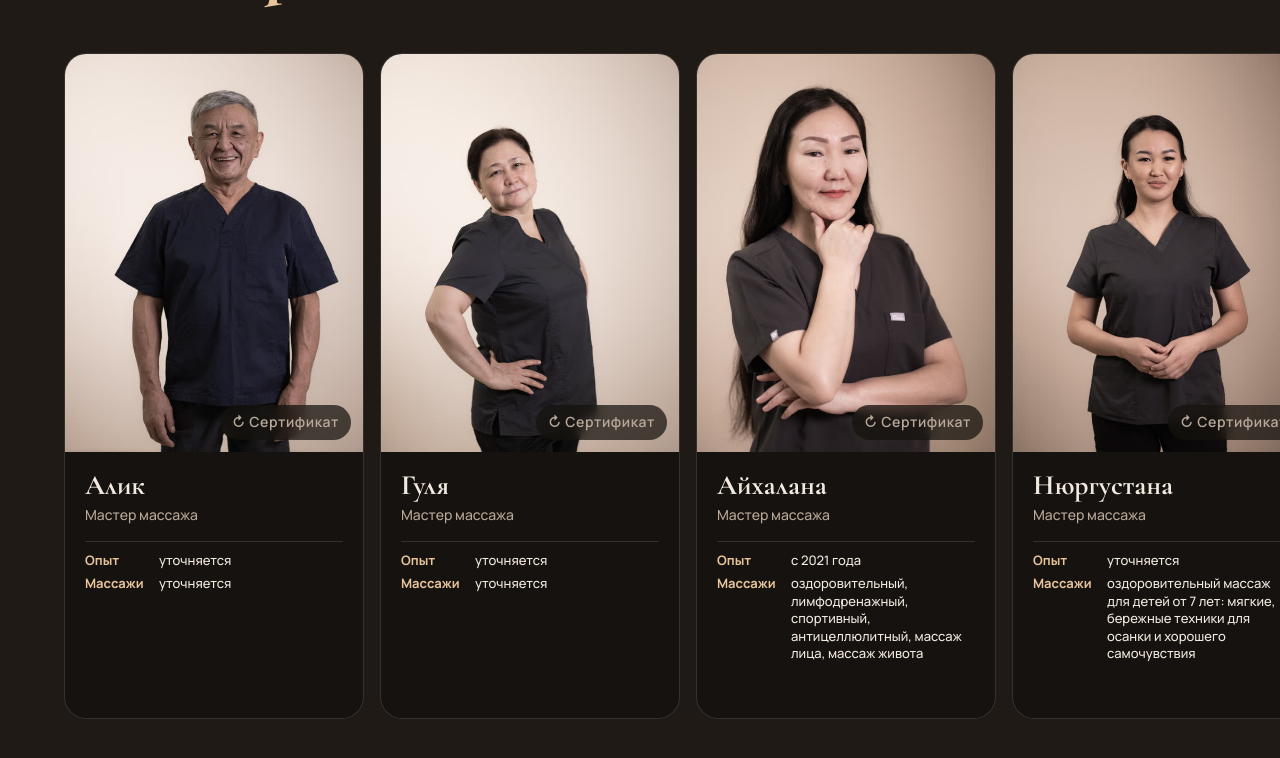
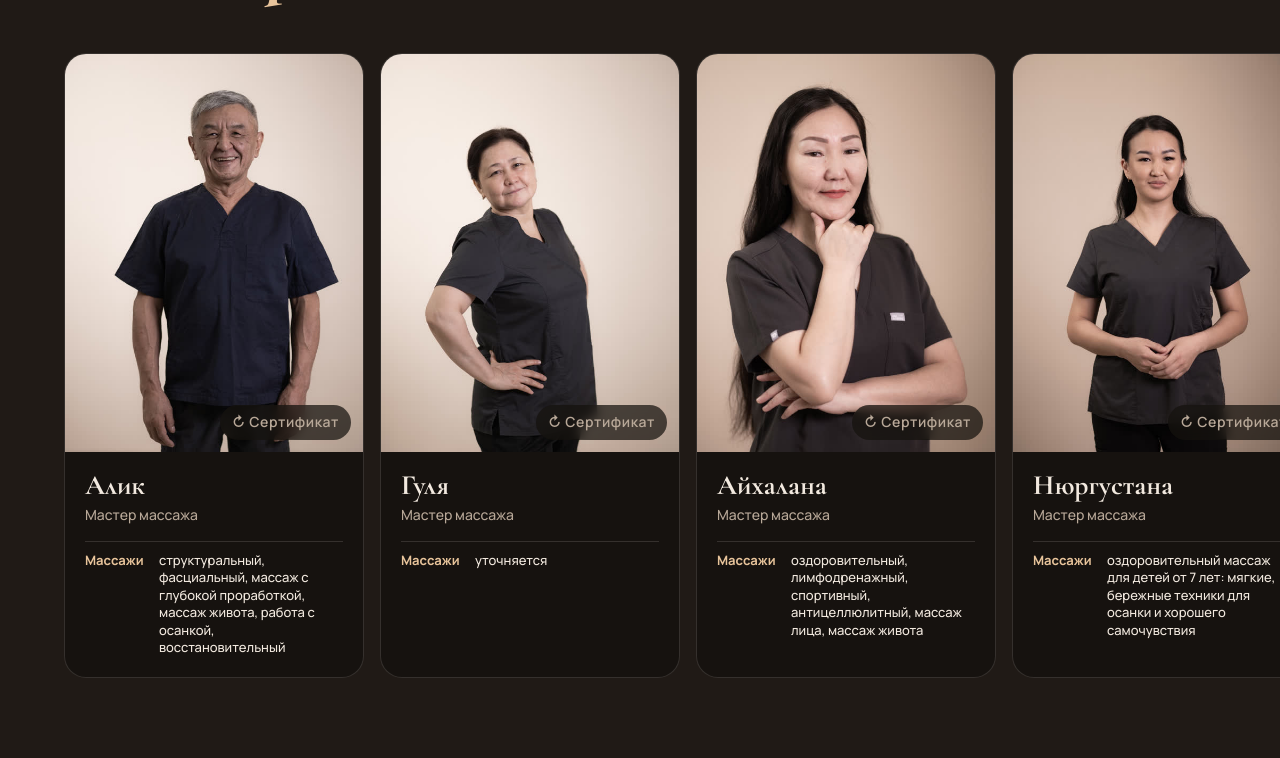
Before and after one commit to zhakypovpulse-byte/massageyakutsk, a plain HTML site: page index.html in a window 1280 px wide. Shown: the part 10460-11218 px from the top of the page. Drawn offline with Linux system fonts and the light colour scheme; no server answers; animation ran at ten frames a second.

Commit message:
content: убран опыт у мастеров, карточка Алика, без медицинских слов

```diff
--- a/index.html
+++ b/index.html
@@ -630,14 +630,14 @@
         <p class="masters__lead" data-i18n="masters_lead">У каждого мастера свой опыт и своя техника. Нажмите на фото, чтобы увидеть сертификат. Скажите в WhatsApp, к кому хотите, и мы подберём время.</p>
       </div>
       <div class="masters__rail">
-        <figure class="master"><button class="master__flip" type="button" aria-pressed="false" aria-label="Алик: показать сертификат"><span class="master__face master__face--front"><img src="img/massazhist-yakutsk-alik-sm.jpg" srcset="img/massazhist-yakutsk-alik-sm.jpg 560w, img/massazhist-yakutsk-alik.jpg 900w" sizes="(max-width: 768px) 70vw, 300px" alt="Алик — массажист в Якутске, салон Массаж.якт" loading="lazy" decoding="async"></span><span class="master__face master__face--back"><!-- [ЗАМЕНИТЬ] <img src="img/cert-....jpg" alt="Сертификат мастера Алик"> --><span class="master__cert-empty">Сертификат<br>скоро здесь</span></span><span class="master__hint" aria-hidden="true"></span></button><figcaption><b>Алик</b><span>Мастер массажа</span><dl class="master__info"><div><dt>Опыт</dt><dd>уточняется</dd></div><div><dt>Массажи</dt><dd>уточняется</dd></div></dl></figcaption></figure>
-        <figure class="master"><button class="master__flip" type="button" aria-pressed="false" aria-label="Гуля: показать сертификат"><span class="master__face master__face--front"><img src="img/massazhist-yakutsk-gulya-sm.jpg" srcset="img/massazhist-yakutsk-gulya-sm.jpg 560w, img/massazhist-yakutsk-gulya.jpg 900w" sizes="(max-width: 768px) 70vw, 300px" alt="Гуля — массажист в Якутске, салон Массаж.якт" loading="lazy" decoding="async"></span><span class="master__face master__face--back"><!-- [ЗАМЕНИТЬ] <img src="img/cert-....jpg" alt="Сертификат мастера Гуля"> --><span class="master__cert-empty">Сертификат<br>скоро здесь</span></span><span class="master__hint" aria-hidden="true"></span></button><figcaption><b>Гуля</b><span>Мастер массажа</span><dl class="master__info"><div><dt>Опыт</dt><dd>уточняется</dd></div><div><dt>Массажи</dt><dd>уточняется</dd></div></dl></figcaption></figure>
-        <figure class="master"><button class="master__flip" type="button" aria-pressed="false" aria-label="Айхалана: показать сертификат"><span class="master__face master__face--front"><img src="img/massazhist-yakutsk-aykhalana-sm.jpg" srcset="img/massazhist-yakutsk-aykhalana-sm.jpg 560w, img/massazhist-yakutsk-aykhalana.jpg 900w" sizes="(max-width: 768px) 70vw, 300px" alt="Айхалана — массажист в Якутске, салон Массаж.якт" loading="lazy" decoding="async"></span><span class="master__face master__face--back"><img src="img/cert-aykhalana.jpg" alt="Сертификат мастера Айхалана: классический, лимфодренажный, антицеллюлитный и моделирующий массаж, Северная школа массажа, 2021" loading="lazy" decoding="async"></span><span class="master__hint" aria-hidden="true"></span></button><figcaption><b>Айхалана</b><span>Мастер массажа</span><dl class="master__info"><div><dt>Опыт</dt><dd>с 2021 года</dd></div><div><dt>Массажи</dt><dd>оздоровительный, лимфодренажный, спортивный, антицеллюлитный, массаж лица, массаж живота</dd></div></dl></figcaption></figure>
-        <figure class="master"><button class="master__flip" type="button" aria-pressed="false" aria-label="Нюргустана: показать сертификат"><span class="master__face master__face--front"><img src="img/massazhist-yakutsk-nyurgustana-sm.jpg" srcset="img/massazhist-yakutsk-nyurgustana-sm.jpg 560w, img/massazhist-yakutsk-nyurgustana.jpg 900w" sizes="(max-width: 768px) 70vw, 300px" alt="Нюргустана — массажист в Якутске, салон Массаж.якт" loading="lazy" decoding="async"></span><span class="master__face master__face--back"><!-- [ЗАМЕНИТЬ] <img src="img/cert-....jpg" alt="Сертификат мастера Нюргустана"> --><span class="master__cert-empty">Сертификат<br>скоро здесь</span></span><span class="master__hint" aria-hidden="true"></span></button><figcaption><b>Нюргустана</b><span>Мастер массажа</span><dl class="master__info"><div><dt>Опыт</dt><dd>уточняется</dd></div><div><dt>Массажи</dt><dd>оздоровительный массаж для детей от 7 лет: мягкие, бережные техники для осанки и хорошего самочувствия</dd></div></dl></figcaption></figure>
-        <figure class="master"><button class="master__flip" type="button" aria-pressed="false" aria-label="Аял: показать сертификат"><span class="master__face master__face--front"><img src="img/massazhist-yakutsk-ayal-sm.jpg" srcset="img/massazhist-yakutsk-ayal-sm.jpg 560w, img/massazhist-yakutsk-ayal.jpg 900w" sizes="(max-width: 768px) 70vw, 300px" alt="Аял — массажист в Якутске, салон Массаж.якт" loading="lazy" decoding="async"></span><span class="master__face master__face--back"><img src="img/cert-ayal.jpg" alt="Свидетельство мастера Аял: семинар «Трастовые техники — новый подход», 2024" loading="lazy" decoding="async"></span><span class="master__hint" aria-hidden="true"></span></button><figcaption><b>Аял</b><span>Мастер массажа</span><dl class="master__info"><div><dt>Опыт</dt><dd>уточняется</dd></div><div><dt>Массажи</dt><dd>оздоровительный с элементами мануальной техники, спортивный, классический, баночный, лимфодренажный, расслабляющий</dd></div></dl></figcaption></figure>
-        <figure class="master"><button class="master__flip" type="button" aria-pressed="false" aria-label="Алексей: показать сертификат"><span class="master__face master__face--front"><img src="img/massazhist-yakutsk-aleksey-sm.jpg" srcset="img/massazhist-yakutsk-aleksey-sm.jpg 560w, img/massazhist-yakutsk-aleksey.jpg 900w" sizes="(max-width: 768px) 70vw, 300px" alt="Алексей — массажист в Якутске, салон Массаж.якт" loading="lazy" decoding="async"></span><span class="master__face master__face--back"><!-- [ЗАМЕНИТЬ] <img src="img/cert-....jpg" alt="Сертификат мастера Алексей"> --><span class="master__cert-empty">Сертификат<br>скоро здесь</span></span><span class="master__hint" aria-hidden="true"></span></button><figcaption><b>Алексей</b><span>Мастер массажа</span><dl class="master__info"><div><dt>Опыт</dt><dd>уточняется</dd></div><div><dt>Массажи</dt><dd>лимфодренажный, классический, баночный, спортивный, расслабляющий, оздоровительный</dd></div></dl></figcaption></figure>
-        <figure class="master"><button class="master__flip" type="button" aria-pressed="false" aria-label="Александр: показать сертификат"><span class="master__face master__face--front"><img src="img/massazhist-yakutsk-aleksandr-sm.jpg" srcset="img/massazhist-yakutsk-aleksandr-sm.jpg 560w, img/massazhist-yakutsk-aleksandr.jpg 900w" sizes="(max-width: 768px) 70vw, 300px" alt="Александр — массажист в Якутске, салон Массаж.якт" loading="lazy" decoding="async"></span><span class="master__face master__face--back"><img src="img/cert-aleksandr.jpg" alt="Свидетельство мастера Александр: косметик-эстетист по уходу за телом, 320 часов, 2026" loading="lazy" decoding="async"></span><span class="master__hint" aria-hidden="true"></span></button><figcaption><b>Александр</b><span>Мастер массажа</span><dl class="master__info"><div><dt>Опыт</dt><dd>уточняется</dd></div><div><dt>Массажи</dt><dd>классический, оздоровительный, расслабляющий, спортивный, лимфодренажный, баночный</dd></div></dl></figcaption></figure>
-        <figure class="master"><button class="master__flip" type="button" aria-pressed="false" aria-label="Ислам: показать сертификат"><span class="master__face master__face--front"><img src="img/massazhist-yakutsk-islam-sm.jpg" srcset="img/massazhist-yakutsk-islam-sm.jpg 560w, img/massazhist-yakutsk-islam.jpg 900w" sizes="(max-width: 768px) 70vw, 300px" alt="Ислам — мастер массажа, салон Массаж.якт в Якутске" loading="lazy" decoding="async"></span><span class="master__face master__face--back"><!-- [ЗАМЕНИТЬ] <img src="img/cert-....jpg" alt="Сертификат мастера Ислам"> --><span class="master__cert-empty">Сертификат<br>скоро здесь</span></span><span class="master__hint" aria-hidden="true"></span></button><figcaption><b>Ислам</b><span>Мастер массажа</span><dl class="master__info"><div><dt>Опыт</dt><dd>уточняется</dd></div><div><dt>Массажи</dt><dd>телесная практика, оздоровительный с элементами мануальной техники, расслабляющий, лимфодренажный, классический, спортивный, баночный</dd></div></dl></figcaption></figure>
+        <figure class="master"><button class="master__flip" type="button" aria-pressed="false" aria-label="Алик: показать сертификат"><span class="master__face master__face--front"><img src="img/massazhist-yakutsk-alik-sm.jpg" srcset="img/massazhist-yakutsk-alik-sm.jpg 560w, img/massazhist-yakutsk-alik.jpg 900w" sizes="(max-width: 768px) 70vw, 300px" alt="Алик — массажист в Якутске, салон Массаж.якт" loading="lazy" decoding="async"></span><span class="master__face master__face--back"><!-- [ЗАМЕНИТЬ] <img src="img/cert-....jpg" alt="Сертификат мастера Алик"> --><span class="master__cert-empty">Сертификат<br>скоро здесь</span></span><span class="master__hint" aria-hidden="true"></span></button><figcaption><b>Алик</b><span>Мастер массажа</span><dl class="master__info"><div><dt>Массажи</dt><dd>структуральный, фасциальный, массаж с глубокой проработкой, массаж живота, работа с осанкой, восстановительный</dd></div></dl></figcaption></figure>
+        <figure class="master"><button class="master__flip" type="button" aria-pressed="false" aria-label="Гуля: показать сертификат"><span class="master__face master__face--front"><img src="img/massazhist-yakutsk-gulya-sm.jpg" srcset="img/massazhist-yakutsk-gulya-sm.jpg 560w, img/massazhist-yakutsk-gulya.jpg 900w" sizes="(max-width: 768px) 70vw, 300px" alt="Гуля — массажист в Якутске, салон Массаж.якт" loading="lazy" decoding="async"></span><span class="master__face master__face--back"><!-- [ЗАМЕНИТЬ] <img src="img/cert-....jpg" alt="Сертификат мастера Гуля"> --><span class="master__cert-empty">Сертификат<br>скоро здесь</span></span><span class="master__hint" aria-hidden="true"></span></button><figcaption><b>Гуля</b><span>Мастер массажа</span><dl class="master__info"><div><dt>Массажи</dt><dd>уточняется</dd></div></dl></figcaption></figure>
+        <figure class="master"><button class="master__flip" type="button" aria-pressed="false" aria-label="Айхалана: показать сертификат"><span class="master__face master__face--front"><img src="img/massazhist-yakutsk-aykhalana-sm.jpg" srcset="img/massazhist-yakutsk-aykhalana-sm.jpg 560w, img/massazhist-yakutsk-aykhalana.jpg 900w" sizes="(max-width: 768px) 70vw, 300px" alt="Айхалана — массажист в Якутске, салон Массаж.якт" loading="lazy" decoding="async"></span><span class="master__face master__face--back"><img src="img/cert-aykhalana.jpg" alt="Сертификат мастера Айхалана: классический, лимфодренажный, антицеллюлитный и моделирующий массаж, Северная школа массажа, 2021" loading="lazy" decoding="async"></span><span class="master__hint" aria-hidden="true"></span></button><figcaption><b>Айхалана</b><span>Мастер массажа</span><dl class="master__info"><div><dt>Массажи</dt><dd>оздоровительный, лимфодренажный, спортивный, антицеллюлитный, массаж лица, массаж живота</dd></div></dl></figcaption></figure>
+        <figure class="master"><button class="master__flip" type="button" aria-pressed="false" aria-label="Нюргустана: показать сертификат"><span class="master__face master__face--front"><img src="img/massazhist-yakutsk-nyurgustana-sm.jpg" srcset="img/massazhist-yakutsk-nyurgustana-sm.jpg 560w, img/massazhist-yakutsk-nyurgustana.jpg 900w" sizes="(max-width: 768px) 70vw, 300px" alt="Нюргустана — массажист в Якутске, салон Массаж.якт" loading="lazy" decoding="async"></span><span class="master__face master__face--back"><!-- [ЗАМЕНИТЬ] <img src="img/cert-....jpg" alt="Сертификат мастера Нюргустана"> --><span class="master__cert-empty">Сертификат<br>скоро здесь</span></span><span class="master__hint" aria-hidden="true"></span></button><figcaption><b>Нюргустана</b><span>Мастер массажа</span><dl class="master__info"><div><dt>Массажи</dt><dd>оздоровительный массаж для детей от 7 лет: мягкие, бережные техники для осанки и хорошего самочувствия</dd></div></dl></figcaption></figure>
+        <figure class="master"><button class="master__flip" type="button" aria-pressed="false" aria-label="Аял: показать сертификат"><span class="master__face master__face--front"><img src="img/massazhist-yakutsk-ayal-sm.jpg" srcset="img/massazhist-yakutsk-ayal-sm.jpg 560w, img/massazhist-yakutsk-ayal.jpg 900w" sizes="(max-width: 768px) 70vw, 300px" alt="Аял — массажист в Якутске, салон Массаж.якт" loading="lazy" decoding="async"></span><span class="master__face master__face--back"><img src="img/cert-ayal.jpg" alt="Свидетельство мастера Аял: семинар «Трастовые техники — новый подход», 2024" loading="lazy" decoding="async"></span><span class="master__hint" aria-hidden="true"></span></button><figcaption><b>Аял</b><span>Мастер массажа</span><dl class="master__info"><div><dt>Массажи</dt><dd>массаж с глубокой проработкой, спортивный, классический, баночный, лимфодренажный, расслабляющий</dd></div></dl></figcaption></figure>
+        <figure class="master"><button class="master__flip" type="button" aria-pressed="false" aria-label="Алексей: показать сертификат"><span class="master__face master__face--front"><img src="img/massazhist-yakutsk-aleksey-sm.jpg" srcset="img/massazhist-yakutsk-aleksey-sm.jpg 560w, img/massazhist-yakutsk-aleksey.jpg 900w" sizes="(max-width: 768px) 70vw, 300px" alt="Алексей — массажист в Якутске, салон Массаж.якт" loading="lazy" decoding="async"></span><span class="master__face master__face--back"><!-- [ЗАМЕНИТЬ] <img src="img/cert-....jpg" alt="Сертификат мастера Алексей"> --><span class="master__cert-empty">Сертификат<br>скоро здесь</span></span><span class="master__hint" aria-hidden="true"></span></button><figcaption><b>Алексей</b><span>Мастер массажа</span><dl class="master__info"><div><dt>Массажи</dt><dd>лимфодренажный, классический, баночный, спортивный, расслабляющий, оздоровительный</dd></div></dl></figcaption></figure>
+        <figure class="master"><button class="master__flip" type="button" aria-pressed="false" aria-label="Александр: показать сертификат"><span class="master__face master__face--front"><img src="img/massazhist-yakutsk-aleksandr-sm.jpg" srcset="img/massazhist-yakutsk-aleksandr-sm.jpg 560w, img/massazhist-yakutsk-aleksandr.jpg 900w" sizes="(max-width: 768px) 70vw, 300px" alt="Александр — массажист в Якутске, салон Массаж.якт" loading="lazy" decoding="async"></span><span class="master__face master__face--back"><img src="img/cert-aleksandr.jpg" alt="Свидетельство мастера Александр: косметик-эстетист по уходу за телом, 320 часов, 2026" loading="lazy" decoding="async"></span><span class="master__hint" aria-hidden="true"></span></button><figcaption><b>Александр</b><span>Мастер массажа</span><dl class="master__info"><div><dt>Массажи</dt><dd>классический, оздоровительный, расслабляющий, спортивный, лимфодренажный, баночный</dd></div></dl></figcaption></figure>
+        <figure class="master"><button class="master__flip" type="button" aria-pressed="false" aria-label="Ислам: показать сертификат"><span class="master__face master__face--front"><img src="img/massazhist-yakutsk-islam-sm.jpg" srcset="img/massazhist-yakutsk-islam-sm.jpg 560w, img/massazhist-yakutsk-islam.jpg 900w" sizes="(max-width: 768px) 70vw, 300px" alt="Ислам — мастер массажа, салон Массаж.якт в Якутске" loading="lazy" decoding="async"></span><span class="master__face master__face--back"><!-- [ЗАМЕНИТЬ] <img src="img/cert-....jpg" alt="Сертификат мастера Ислам"> --><span class="master__cert-empty">Сертификат<br>скоро здесь</span></span><span class="master__hint" aria-hidden="true"></span></button><figcaption><b>Ислам</b><span>Мастер массажа</span><dl class="master__info"><div><dt>Массажи</dt><dd>телесная практика, массаж с глубокой проработкой, расслабляющий, лимфодренажный, классический, спортивный, баночный</dd></div></dl></figcaption></figure>
       </div>
     </section>
 
```
